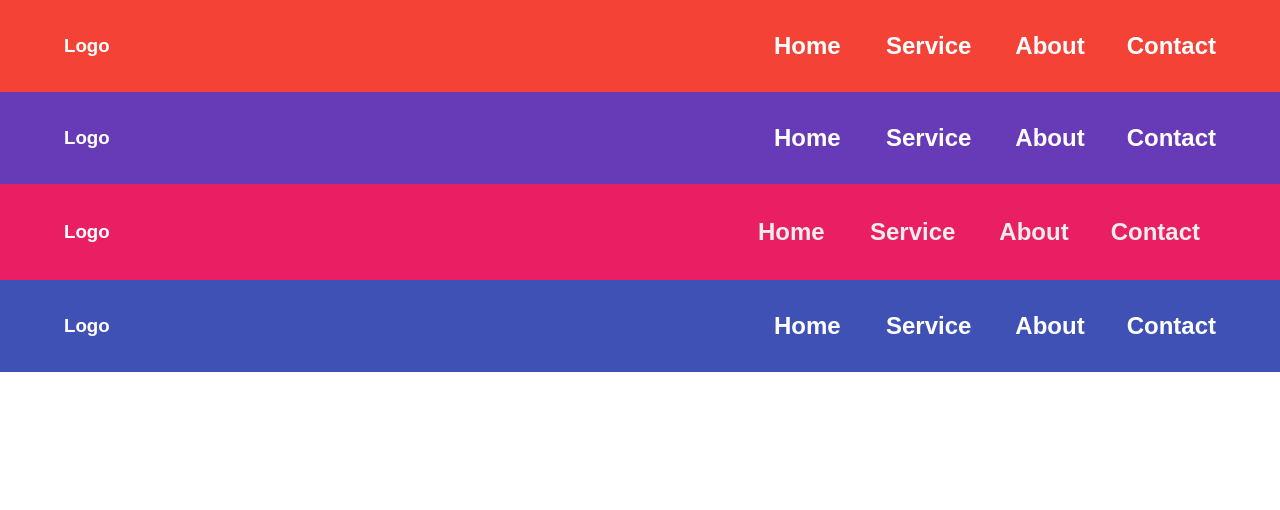
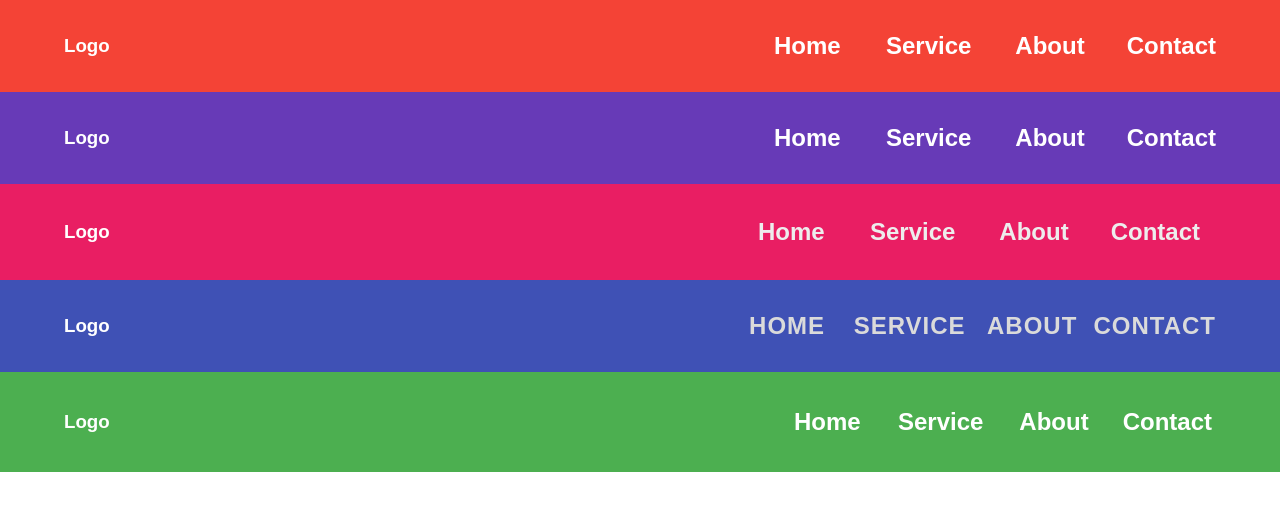
Before and after one commit to osvaldoaurelio/osvaldoaurelio.github.io, a plain HTML site: page animate-navbars/index.html in a window 1280 px wide. Drawn offline with Linux system fonts and the light colour scheme.

Commit message:
add new animate navbar

```diff
--- a/animate-navbars/style.css
+++ b/animate-navbars/style.css
@@ -125,3 +125,75 @@ li a {
 /* Navbar 4 styles */
 
 #navbar-4 { background-color: #3f51b5 }
+
+#navbar-4 ul { gap: initial }
+
+#navbar-4 a {
+  color: #dadada;
+  text-transform: uppercase;
+  letter-spacing: 1px;
+}
+
+#navbar-4 a:hover { animation: shadow-text .25s linear forwards }
+
+@keyframes shadow-text {
+  to {
+    text-shadow: 0 0 1px #000, 0 0 2px #fff, 0 0 3px #ddd;
+    color: #fff;
+  }
+}
+
+/* Navbar 5 styles */
+
+#navbar-5 { background-color: #4caf50 }
+
+#navbar-5 ul { gap: 16px }
+
+#navbar-5 li { position: relative }
+
+#navbar-5 a {
+  flex: 1;
+  text-align: center;
+  padding: 4px;
+  z-index: 1;
+}
+
+#navbar-5 li::before, #navbar-5 li::after,
+#navbar-5 a::before, #navbar-5 a::after {
+  background-color: #fff;
+  content: '';
+  position: absolute;
+  height: 0;
+  width: 0;
+}
+#navbar-5 li::before, #navbar-5 a::before {
+  top: 0;
+  left: 0;
+}
+
+#navbar-5 li::after, #navbar-5 a::after {
+  bottom: 0;
+  right: 0;
+}
+
+#navbar-5 li:hover::after, #navbar-5 li:hover::before {
+  animation: rect-lines-horizontal .3s linear forwards;
+}
+
+#navbar-5 a:hover::after, #navbar-5 a:hover::before {
+  animation: rect-lines-vertical .3s linear forwards;
+}
+
+@keyframes rect-lines-horizontal {
+  to {
+    width: 100%;
+    height: 2px;
+  }
+}
+
+@keyframes rect-lines-vertical {
+  to {
+    height: 100%;
+    width: 2px;
+  }
+}
```
